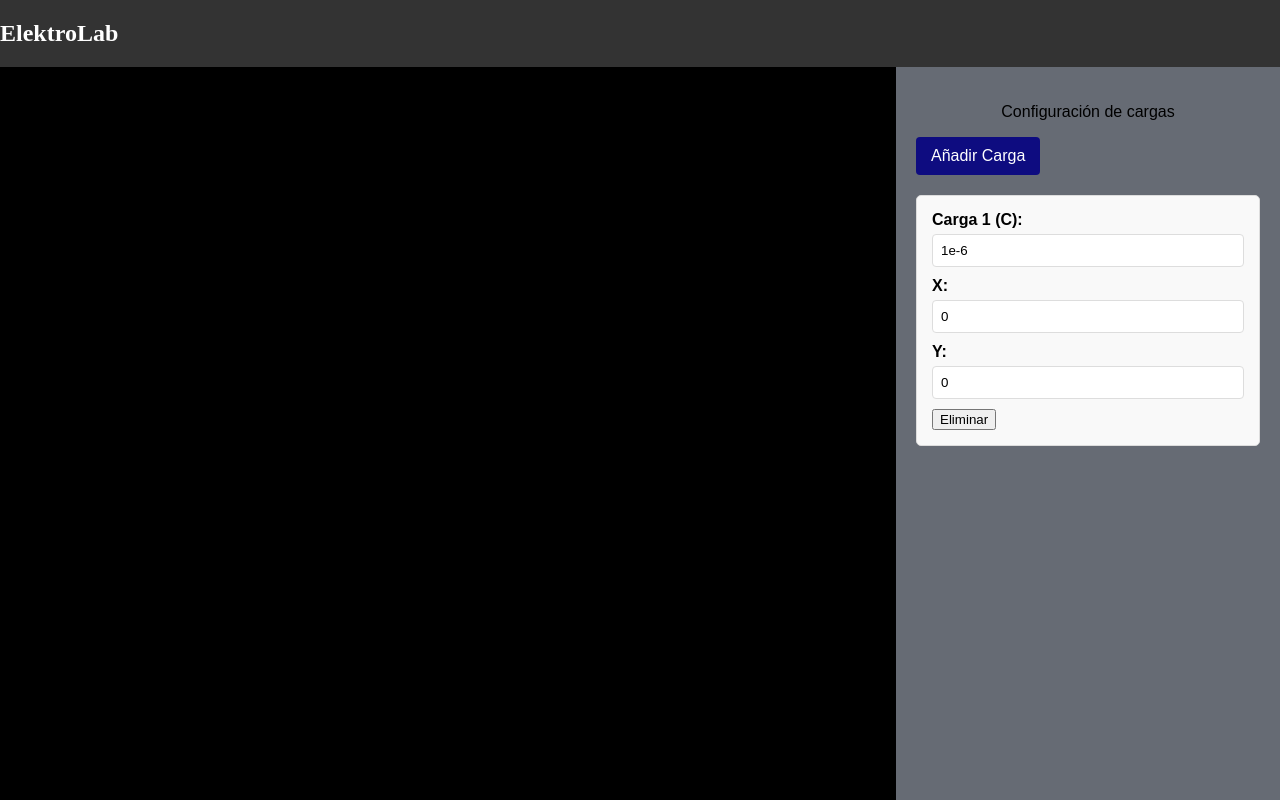
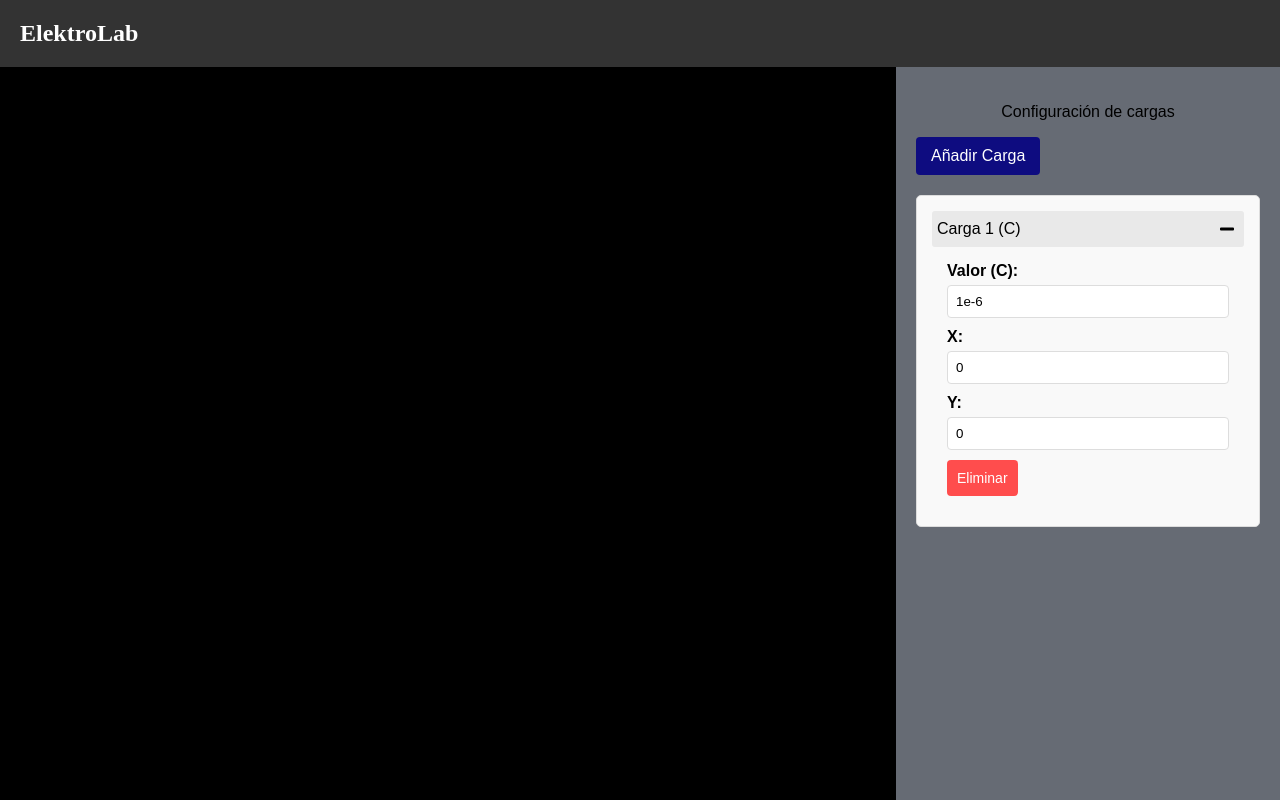
Before and after one commit to SantiiMorales/ElektroLab, a plain HTML site: page src/index.html in a window 1280 px wide. Both pictures are taken after a click on the button "Añadir Carga". Drawn offline with Linux system fonts and the light colour scheme; a web font is replaced by a local one.

Commit message:
Alpha 1.3

```diff
--- a/src/css/styles.css
+++ b/src/css/styles.css
@@ -12,6 +12,7 @@ header {
     display: flex;
     background-color: #333;
     color: white;
+    padding: 0px 20px;
 }
 
 .main-container {
@@ -69,6 +70,22 @@ header {
     font-weight: bold;
 }
 
+.carga-div button {
+    background-color: #ff4d4d;
+    color: white;
+    padding: 10px 10px;
+    border: none;
+    border-radius: 4px;
+    cursor: pointer;
+    font-size: 14px;
+    float: center;
+}
+
+.carga-div i{
+    float: right;
+    cursor: pointer;
+}
+
 .carga-div input[type="number"],
 .carga-div input[type="text"] {
     width: 100%;
@@ -78,3 +95,31 @@ header {
     border-radius: 4px;
     box-sizing: border-box;
 }
+
+.carga-header {
+    display: flex;
+    justify-content: space-between;
+    align-items: center;
+    padding: 5px;
+    background-color: #e9e9e9;
+    border-radius: 3px;
+    cursor: pointer;
+}
+
+.carga-header:hover {
+    background-color: #ddd;
+}
+
+.minimizar {
+    cursor: pointer;
+    padding: 5px;
+}
+
+.carga-content {
+    padding: 15px;
+    transition: all 0.3s ease;
+}
+
+.carga-minimizada .carga-content {
+    display: none;
+}
--- a/src/index.html
+++ b/src/index.html
@@ -7,6 +7,7 @@
     <link rel="preconnect" href="https://fonts.gstatic.com" crossorigin>
     <link href="https://fonts.googleapis.com/css2?family=Inter:wght@100..900&family=WDXL+Lubrifont+TC&display=swap" rel="stylesheet">
     <link rel="stylesheet" href="css/styles.css">
+    <link rel="stylesheet" href="https://use.fontawesome.com/releases/v5.12.1/css/all.css" crossorigin="anonymous">
     <title>ElektroLab</title>
 </head>
 <header>
@@ -18,6 +19,7 @@
             <canvas id="physicsCanvas"></canvas>
         </div>
         <div class="panel-container">
+
             <p style="text-align: center;">Configuración de cargas</p>
                 <button id="addChargeBtn" class="charge-btn">Añadir Carga</button>
                 <div id="chargesContainer">
--- a/src/js/script.js
+++ b/src/js/script.js
@@ -382,42 +382,71 @@ window.addEventListener('load', function() {
         // Aquí iría el resto de tu código para el simulador
 })
 
+
 document.addEventListener('DOMContentLoaded', function() {
-    const addChargeBtn = document.getElementById('addChargeBtn');// Botón para agregar cargas
+    const addChargeBtn = document.getElementById('addChargeBtn');
     const chargesContainer = document.getElementById('chargesContainer');
     let chargeCount = 1;
 
+    // Función para añadir nueva carga
     addChargeBtn.addEventListener('click', function() {
         const newChargeDiv = document.createElement('div');
-        newChargeDiv.className = 'carga-div';//html para cada carga
+        newChargeDiv.className = 'carga-div';
         newChargeDiv.innerHTML = `
-            <label for="charge${chargeCount}">Carga ${chargeCount} (C):</label>
+            <div class="carga-header">
+                <span>Carga ${chargeCount} (C)</span>
+                <div>
+                    <i class="fas fa-minus minimizar" data-charge="${chargeCount}"></i>
+                </div>
+            </div>
+            <div class="carga-content">
+                <label for="charge${chargeCount}">Valor (C):</label>
                 <input type="number" id="charge${chargeCount}" value="1e-6" step="1e-6">
                 <label for="x-cordinate${chargeCount}">X:</label>
                 <input type="number" id="x-cordinate${chargeCount}" value="0" step="1">
                 <label for="y-cordinate${chargeCount}">Y:</label>
                 <input type="number" id="y-cordinate${chargeCount}" value="0" step="1">
                 <button class="remove-charge-btn" data-charge="${chargeCount}">Eliminar</button>
+            </div>
         `;
 
         chargesContainer.appendChild(newChargeDiv);
         chargeCount++;
     });
 
-    // Delegación de eventos para los botones de eliminar
+    // Delegación de eventos para minimizar y eliminar
     chargesContainer.addEventListener('click', function(e) {
-        if (e.target.classList.contains('remove-charge-btn')) {
-            e.target.parentElement.remove();
-            // Opcional: reordenar los números de las cargas restantes
+        const target = e.target;
+
+        // Manejar minimizar
+        if (target.classList.contains('minimizar')) {
+            const cargaDiv = target.closest('.carga-div');
+            cargaDiv.classList.toggle('carga-minimizada');
+
+            // Cambiar icono
+            if (cargaDiv.classList.contains('carga-minimizada')) {
+                target.classList.replace('fa-minus', 'fa-plus');
+            } else {
+                target.classList.replace('fa-plus', 'fa-minus');
+            }
+            return; // Salir para no procesar otros eventos
+        }
+
+        // Manejar eliminar
+        if (target.classList.contains('remove-charge-btn')) {
+            if (confirm('¿Estás seguro de eliminar esta carga?')) {
+                target.closest('.carga-div').remove();
                 updateChargeNumbers();
+            }
         }
     });
 
+    // Función para actualizar números de carga
     function updateChargeNumbers() {
         const chargeDivs = document.querySelectorAll('.carga-div');
         chargeDivs.forEach((div, index) => {
             const chargeNumber = index + 1;
-            div.querySelector('label').textContent = `Carga ${chargeNumber} (C):`;
+            div.querySelector('.carga-header span').textContent = `Carga ${chargeNumber} (C)`;
             // Actualizar IDs si es necesario
         });
     }
```
Lines whose indentation alone changed are shown as unchanged.
